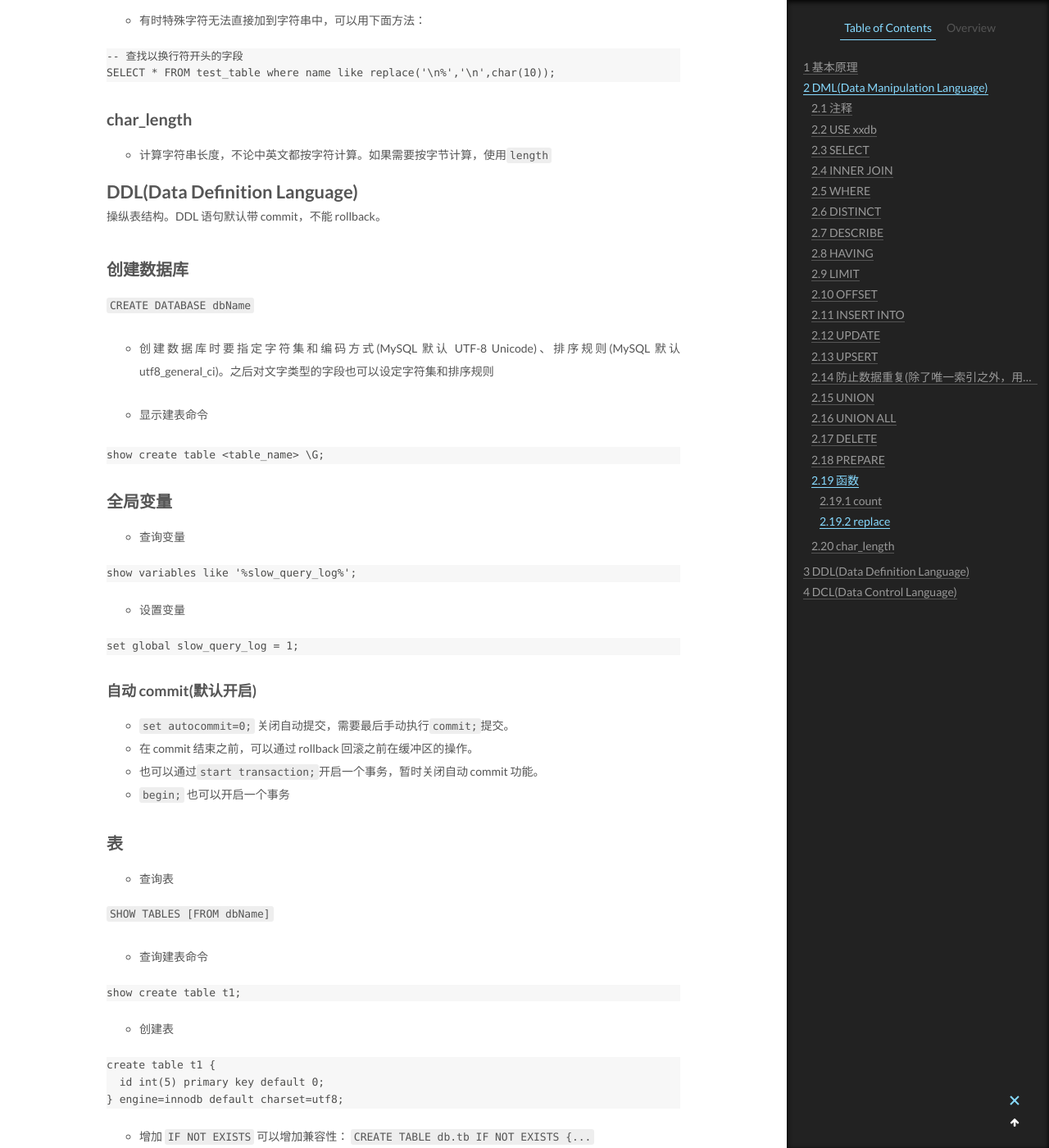
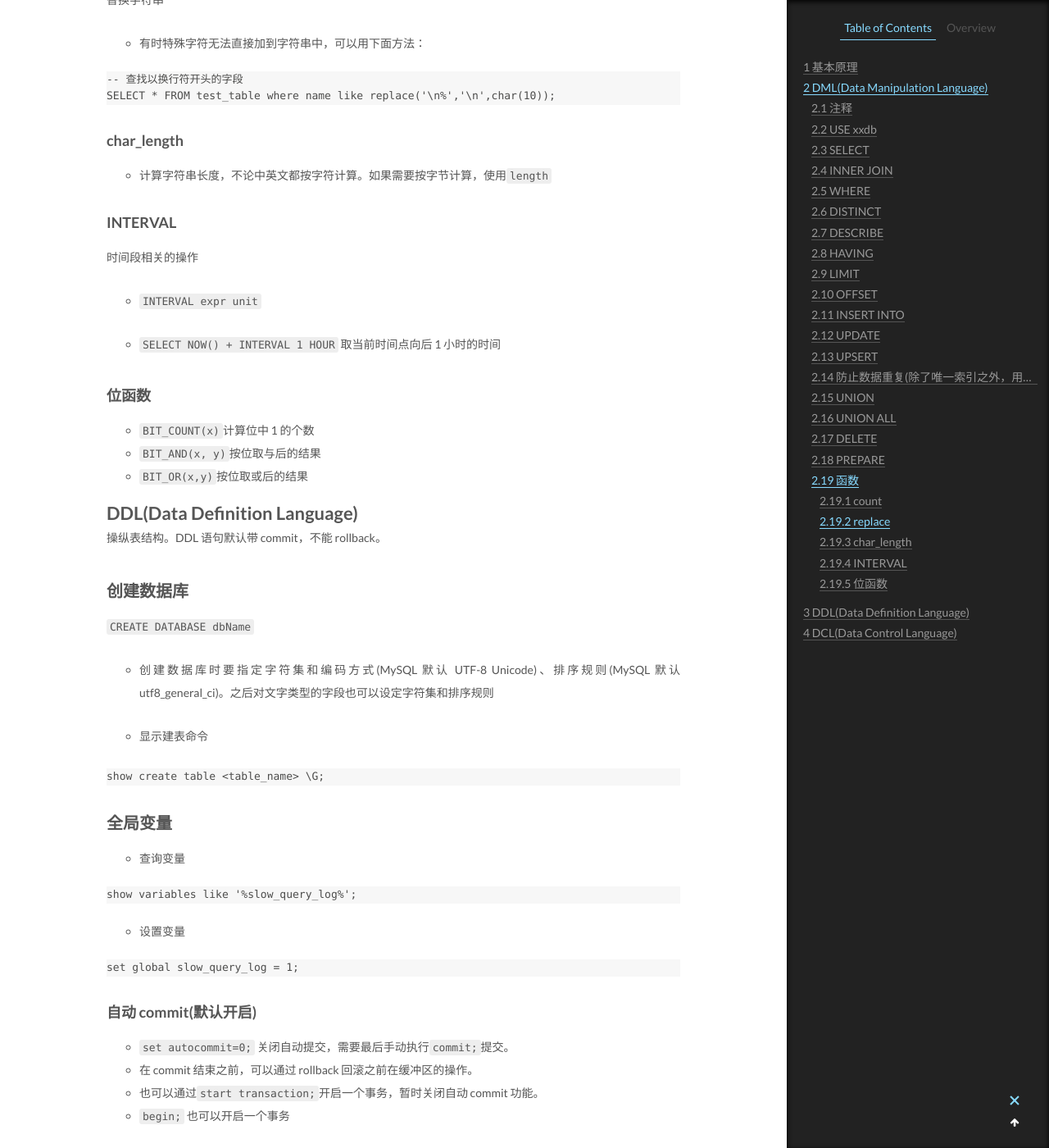
Before and after one commit to CodeHunter2006/CodeHunter2006.github.io, a Jekyll site: the page built from _posts/2020-03-18-SQL_CMD.md, in a window 1280 px wide and 1400 px high, scrolled down 4729 px. Shown: the whole window at 82% size. Built offline with Jekyll 4.4.1, drawn with Linux system fonts in a browser that asks for light colours; some of the changed text lies outside the part shown.

Commit message:
doc: add contents

````diff
--- a/_posts/2020-03-18-SQL_CMD.md
+++ b/_posts/2020-03-18-SQL_CMD.md
@@ -56,6 +56,7 @@ database 中的表要联合查询，就需要进行笛卡尔积，然后再做
 在事务操作时，可以用这个语句锁住对应的行，直到事务提交/回滚/超时。
 
 - 一般要先执行`set autocommit=0;`避免自动提交，最后执行`commit;`或`rollback;`，以及时解锁
+- 对`NULL`值的条件过滤方法：`column IS NULL`
 
 ## INNER JOIN
 
@@ -202,9 +203,24 @@ SELECT column_name(s) FROM table_name2
 SELECT * FROM test_table where name like replace('\n%','\n',char(10));
 ```
 
-## char_length
+### char_length
 
 - 计算字符串长度，不论中英文都按字符计算。如果需要按字节计算，使用`length`
+
+### INTERVAL
+
+时间段相关的操作
+
+- `INTERVAL expr unit`
+
+- `SELECT NOW() + INTERVAL 1 HOUR`
+  取当前时间点向后 1 小时的时间
+
+### 位函数
+
+- `BIT_COUNT(x)`计算位中 1 的个数
+- `BIT_AND(x, y)`按位取与后的结果
+- `BIT_OR(x,y)`按位取或后的结果
 
 # DDL(Data Definition Language)
 
````
Also changed, not shown: _posts/2018-11-28-Go_Syntax.md (+5 -0 lines), _posts/2022-08-13-Go_generics.md (+1 -0 lines).
